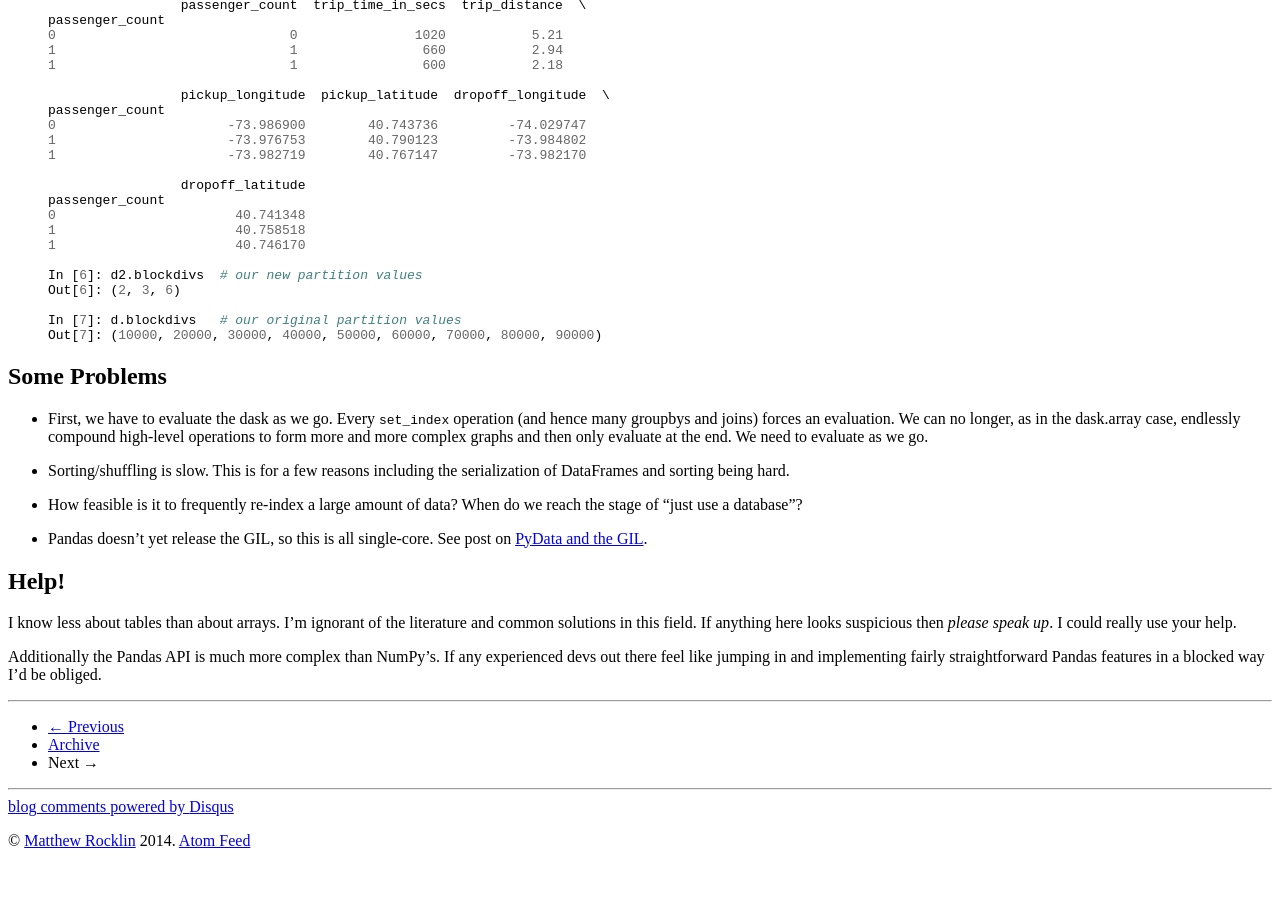
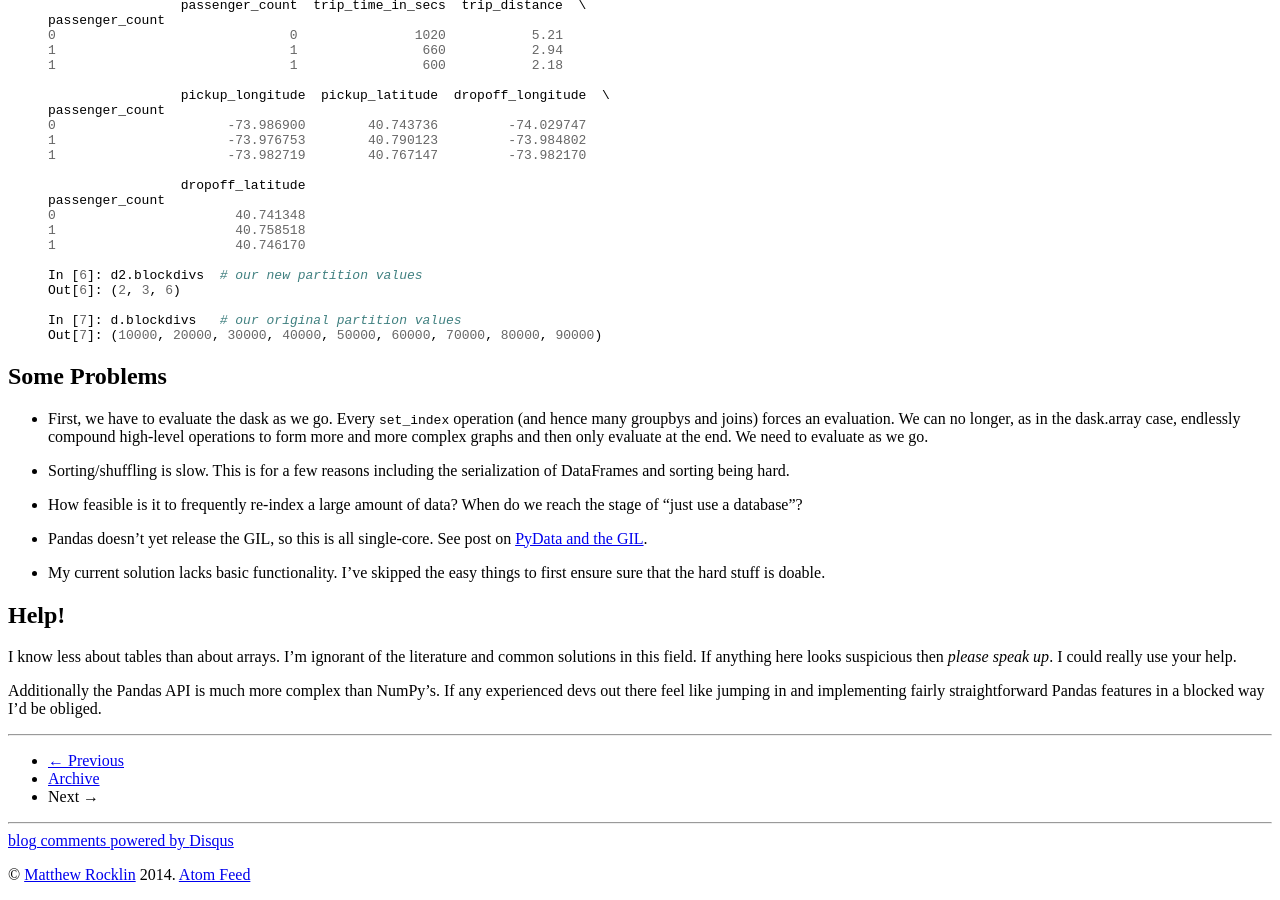
Before and after one commit to besyskymnbk/blog, a Jekyll site: the page built from _posts/work/2015-03-10-Towards-OOC-Frame.md, in a window 1280 px wide and 900 px high, scrolled down 4566 px. Built offline with Jekyll 4.4.1, drawn with Linux system fonts in a browser that asks for light colours; comment, search, counter and statistics services are not loaded; before the commit the page ends 5432 px from its top, so only the background shows below that.

Commit message:
note that solution lacks basic functionality

```diff
--- a/_posts/work/2015-03-10-Towards-OOC-Frame.md
+++ b/_posts/work/2015-03-10-Towards-OOC-Frame.md
@@ -354,6 +354,9 @@ reach the stage of "just use a database"?
 *  Pandas doesn't yet release the GIL, so this is all single-core.  See post on
 [PyData and the GIL]({{BASE_PATH}}/work/03-10-2015/PyData-GIL/).
 
+*  My current solution lacks basic functionality.  I've skipped
+   the easy things to first ensure sure that the hard stuff is doable.
+
 
 Help!
 -----
```
